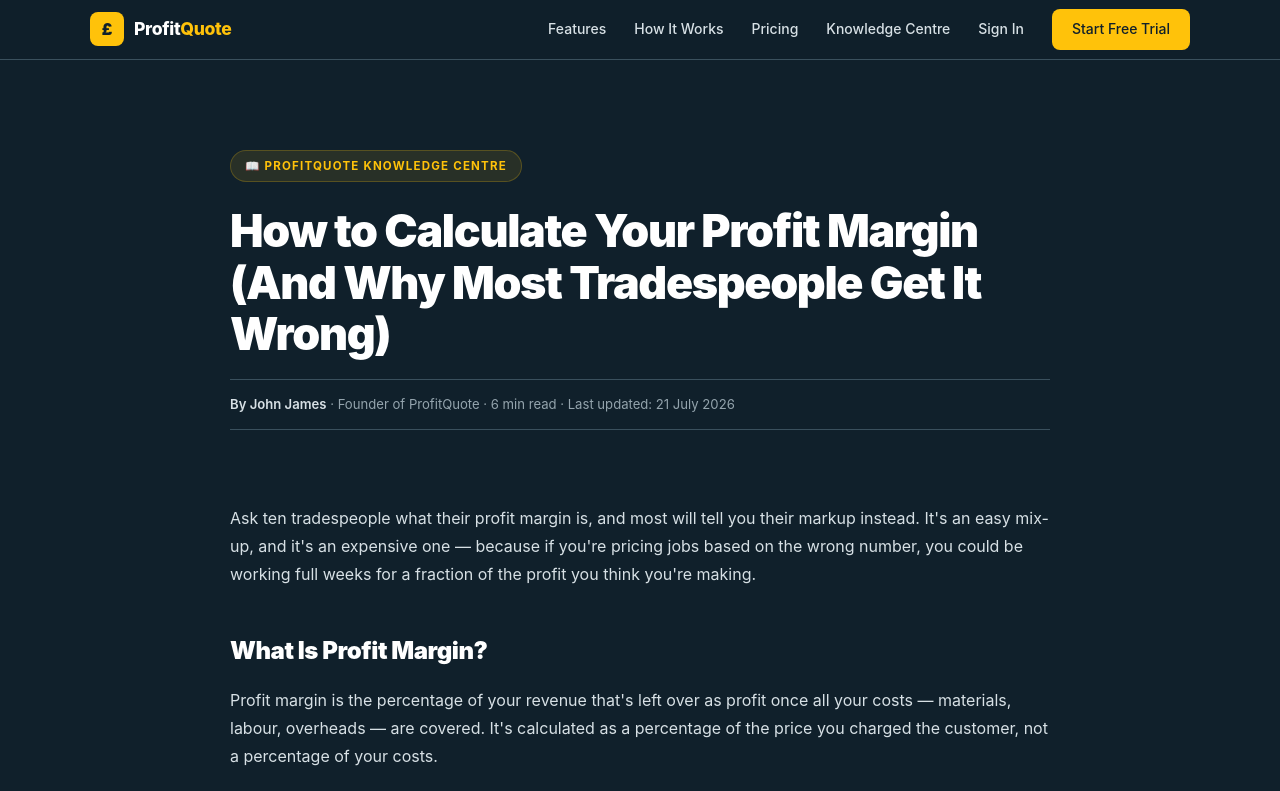
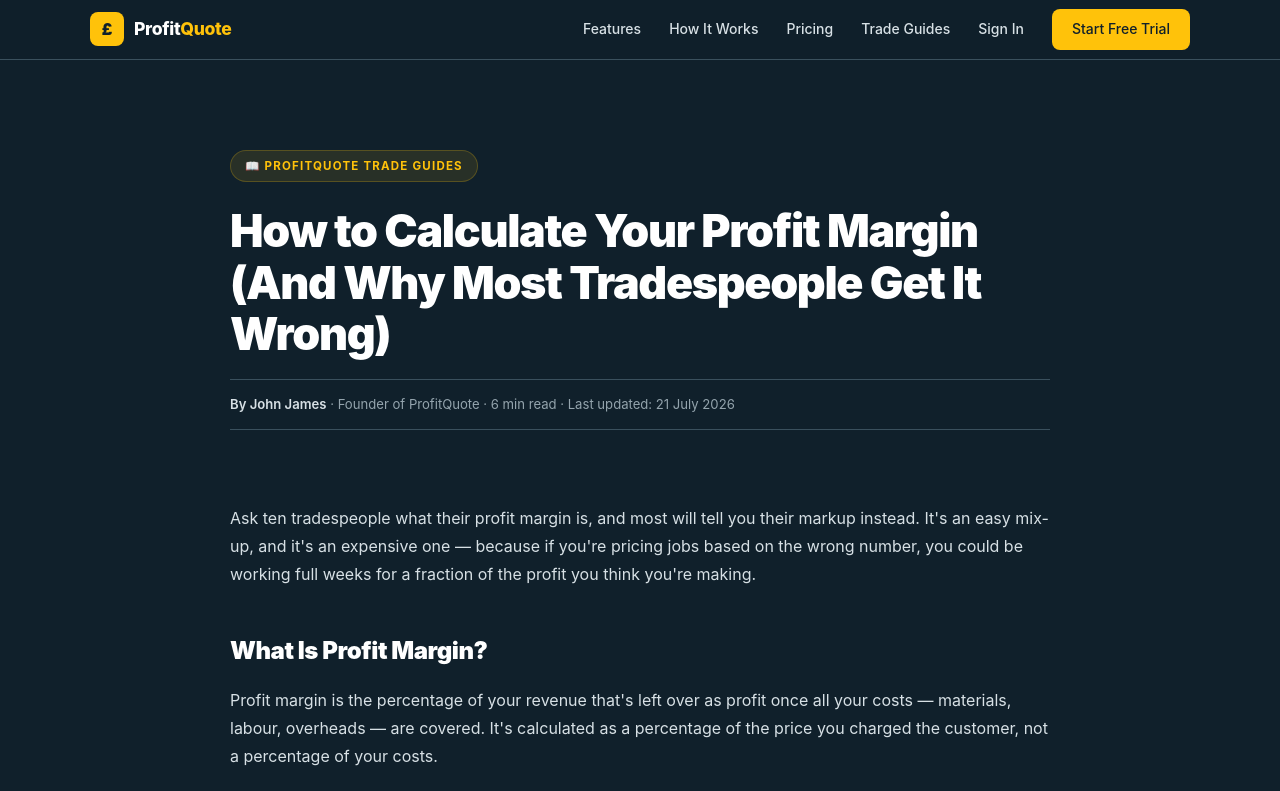
Before and after one commit to johnnyjames35/profit-quote, a website: page public/how-to-calculate-profit-margin.html in a window 1280 px wide. Shown: the top 791 px of the page. Drawn offline with Linux system fonts and the light colour scheme.

Commit message:
Rename guide section to Trade Guides

```diff
--- a/public/how-to-calculate-profit-margin.html
+++ b/public/how-to-calculate-profit-margin.html
@@ -181,7 +181,7 @@ footer{background:var(--dark);border-top:1px solid var(--border);padding:40px 24
       <a href="/#features">Features</a>
       <a href="/#how">How It Works</a>
       <a href="/#pricing">Pricing</a>
-      <a href="/knowledge-centre.html">Knowledge Centre</a>
+      <a href="/knowledge-centre.html">Trade Guides</a>
       <a href="/dashboard">Sign In</a>
       <a class="btn-nav" href="/#pricing">Start Free Trial</a>
     </div>
@@ -190,7 +190,7 @@ footer{background:var(--dark);border-top:1px solid var(--border);padding:40px 24
 
 <section class="article-hero">
   <div class="wrap">
-    <div class="kc-badge">📖 ProfitQuote Knowledge Centre</div>
+    <div class="kc-badge">📖 ProfitQuote Trade Guides</div>
     <h1 class="article-h1">How to Calculate Your Profit Margin (And Why Most Tradespeople Get It Wrong)</h1>
     <div class="article-meta"><strong>By John James</strong> &middot; Founder of ProfitQuote &middot; 6 min read &middot; Last updated: 21 July 2026</div>
   </div>
@@ -290,9 +290,9 @@ footer{background:var(--dark);border-top:1px solid var(--border);padding:40px 24
 
     <h2>Continue Learning</h2>
     <div class="continue-grid">
-<a class="continue-card" href="/25-costs-tradespeople-forget.html"><div class="continue-eyebrow">Knowledge Centre</div><div class="continue-title">25 Costs Tradespeople Forget to Include in Their Quotes</div></a>
-<a class="continue-card" href="/how-to-price-labour-correctly.html"><div class="continue-eyebrow">Knowledge Centre</div><div class="continue-title">How to Price Labour Correctly</div></a>
-<a class="continue-card" href="/how-to-calculate-construction-overheads.html"><div class="continue-eyebrow">Knowledge Centre</div><div class="continue-title">How to Calculate Construction Overheads</div></a>
+<a class="continue-card" href="/25-costs-tradespeople-forget.html"><div class="continue-eyebrow">Trade Guides</div><div class="continue-title">25 Costs Tradespeople Forget to Include in Their Quotes</div></a>
+<a class="continue-card" href="/how-to-price-labour-correctly.html"><div class="continue-eyebrow">Trade Guides</div><div class="continue-title">How to Price Labour Correctly</div></a>
+<a class="continue-card" href="/how-to-calculate-construction-overheads.html"><div class="continue-eyebrow">Trade Guides</div><div class="continue-title">How to Calculate Construction Overheads</div></a>
     </div>
   </div>
 </section>
@@ -305,7 +305,7 @@ footer{background:var(--dark);border-top:1px solid var(--border);padding:40px 24
     </div>
     <div class="footer-links">
       <a href="/">Home</a>
-      <a href="/knowledge-centre.html">Knowledge Centre</a>
+      <a href="/knowledge-centre.html">Trade Guides</a>
       <a href="/#pricing">Pricing</a>
     </div>
     <div class="footer-legal">
```
